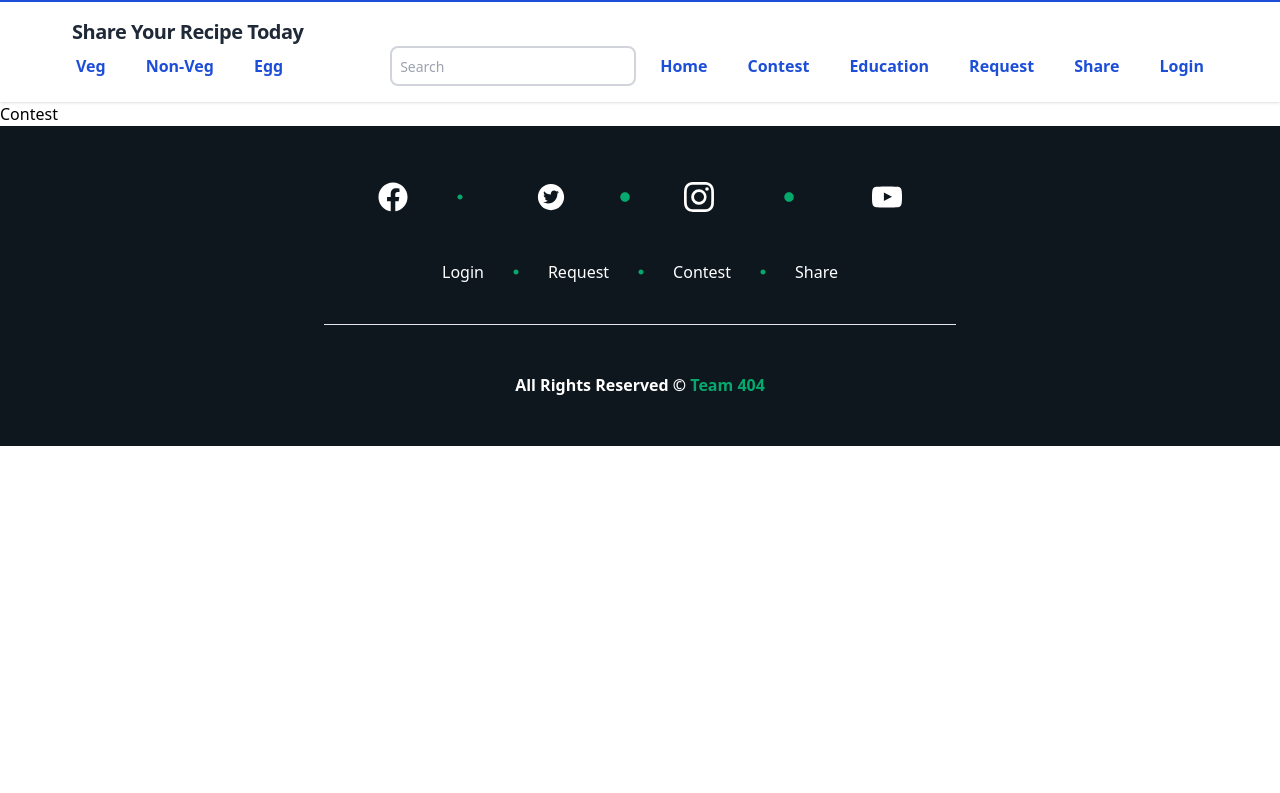
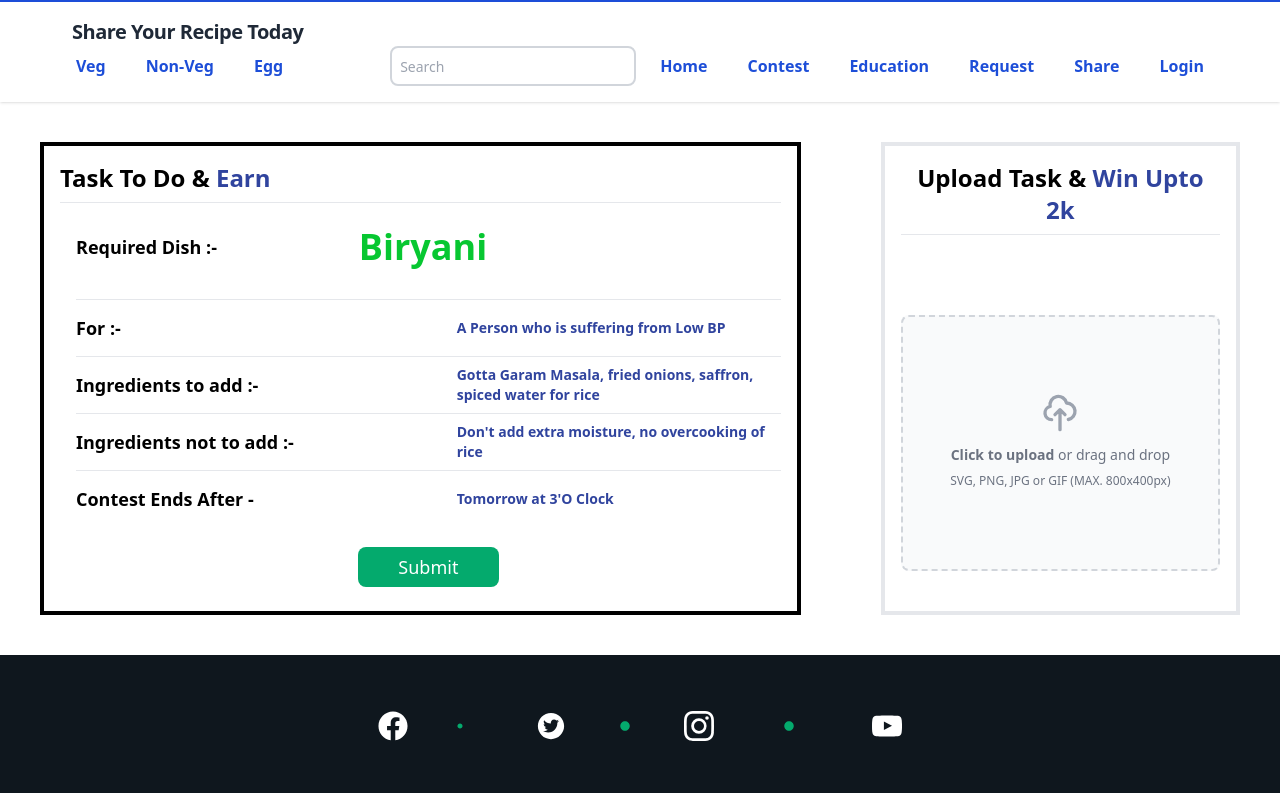
Before and after one commit to Sashi2002/Food_recipe, a Next.js app: page /contest in a window 1280 px wide. Before the commit this address had no page. Shown: the top 793 px of the page. Built offline with nearby package versions, Linux system fonts and the light colour scheme.

Commit message:
edu&contest

```diff
--- /dev/null
+++ b/components/ingri.js
@@ -0,0 +1,48 @@
+import Image from "next/image";
+
+const Ing = () => {
+  return (
+    <div>
+      <div>
+        <div className="flex justify-center items-center flex-col text-2xl text-[#30449e]">
+          <div className="flex px-4">
+            <div className="w-1/2 pb-2 pt-8 flex justify-center items-center">
+              <img src="/images/OIP.jpg" height="400" width="350" alt="image" />
+            </div>
+            <div className="w-1/2 pb-2 pt-8">
+              <p>
+                Lorem ipsum, dolor sit amet consectetur adipisicing elit. Illum
+                rem inventore cumque modi eos, ducimus vitae et illo, debitis
+                quam odit officia similique adipisci. Ipsam rerum unde odio
+                animi nemo.
+              </p>
+              <p>
+                Lorem ipsum dolor sit amet consectetur adipisicing elit.
+                Adipisci rerum iusto consequuntur sed consectetur, ipsam
+                exercitationem! Ipsum quod officia iusto ducimus sed, fugit
+                perferendis velit optio. Amet neque modi velit.
+              </p>
+            </div>
+          </div>
+        </div>
+
+        <div className="flex my-8 text-[#30449e] px-6">
+          <div className="w-1/2 flex justify-center items-center text-2xl">
+            <p className="pt-15 pb-8">
+              Lorem ipsum, dolor sit amet consectetur adipisicing elit. Illum
+              rem inventore cumque modi eos, ducimus vitae et illo, debitis quam
+              odit officia similique adipisci. Ipsum rerum unde odio animi nemo.
+              Lorem ipsum, dolor sit amet consectetur adipisicing elit. Illum
+              rem inventore cumque modi eos, ducimus vitae et illo, debitis quam
+              odit officia similique adipisci. Ipsum rerum unde odio animi nemo.
+            </p>
+          </div>
+          <div className="w-1/2 flex justify-center items-center">
+            <img src="/images/kmk.jpg" height="400" width="350" alt="image" />
+          </div>
+        </div>
+      </div>
+    </div>
+  );
+};
+export default Ing;
--- a/src/pages/contest.js
+++ b/src/pages/contest.js
@@ -1,11 +1,149 @@
 import Image from "next/image";
 import Navbar from "../../components/navbar";
 import Footer from "../../components/footer";
+import { MdAttachEmail } from "react-icons/md";
+import { FcPhone } from "react-icons/fc";
+import { ImLocation2 } from "react-icons/im";
 const Contest = () => {
   return (
     <div>
       <Navbar />
-      <div>Contest</div>
+      <div className="flex justify-center items-center flex-col text-2xl">
+        <div className="flex w-full">
+          <div className="w-3/5 my-10 mx-10 p-4  border-4 border-black border-solid">
+            <div className="mb-6">
+              <b>
+                Task To Do & <span className="text-[#30449e] ">Earn</span>
+              </b>
+              <div>
+                <hr className="w-full mt-2" />
+              </div>
+            </div>
+
+            <div>
+              <form className="ml-4  text-sm">
+                <div className="mb-8 h-10 w-[500px] flex justify-around items-center">
+                  <div className="w-full flex items-center justify-between text-lg">
+                    <label htmlFor="name">
+                      <b>Required Dish :-</b>
+                    </label>
+                  </div>
+                  <span className="h-10 text-4xl w-96 text-[#07C731]">
+                    <b>Biryani</b>
+                  </span>
+                </div>
+                <div>
+                  <hr className="w-full mt-2" />
+                </div>
+                <div className="my-2 h-10 flex justify-around items-center">
+                  <div className="w-full flex items-center justify-between text-lg">
+                    <label htmlFor="name">
+                      <b>For :-</b>
+                    </label>
+                  </div>
+                  <span className="nb w-[600px] text-[#30449e]">
+                    <b>A Person who is suffering from Low BP</b>
+                  </span>
+                </div>
+                <div>
+                  <hr className="w-full mt-2" />
+                </div>
+                <div className="my-2 h-10 flex justify-around items-center">
+                  <div className="w-full flex items-center justify-between text-lg">
+                    <label htmlFor="name">
+                      <b>Ingredients to add :-</b>
+                    </label>
+                  </div>
+                  <span className="nb w-[600px] text-[#30449e]">
+                    <b>
+                      Gotta Garam Masala, fried onions, saffron, spiced water
+                      for rice
+                    </b>
+                  </span>
+                </div>
+                <div>
+                  <hr className="w-full mt-2" />
+                </div>
+                <div className="my-2 h-10 flex justify-around items-center">
+                  <div className="w-full flex items-center justify-between text-lg">
+                    <label htmlFor="name">
+                      <b>Ingredients not to add :-</b>
+                    </label>
+                  </div>
+                  <span className="nb w-[600px] text-[#30449e]">
+                    <b>Don't add extra moisture, no overcooking of rice</b>
+                  </span>
+                </div>
+                <div>
+                  <hr className="w-full mt-2" />
+                </div>
+                <div className="my-2 h-10 flex justify-around items-center">
+                  <div className="w-full flex items-center justify-between text-lg">
+                    <label htmlFor="name">
+                      <b>Contest Ends After - </b>
+                    </label>
+                  </div>
+                  <span className="nb w-[600px] text-[#30449e]">
+                    <b>Tomorrow at 3'O Clock</b>
+                  </span>
+                </div>
+
+                <div className="text-lg text-center">
+                  <button className="bg-[#04aa6d] mt-5 mb-2 border-white rounded-lg border-none decoration-white w-1/5 h-10 text-white">
+                    Submit
+                  </button>
+                </div>
+              </form>
+            </div>
+          </div>
+          <div className="w-2/5 my-10 p-4  mx-10 border-4 border-solid">
+            <div className="mb-6 text-center">
+              <b>
+                Upload Task &{" "}
+                <span className="text-[#30449e] ">Win Upto 2k</span>
+              </b>
+
+              <div>
+                <hr className="w-full mt-2" />
+              </div>
+            </div>
+            <div>
+              <div class="flex items-center justify-center w-full mt-20">
+                <label
+                  for="dropzone-file"
+                  class="flex flex-col items-center justify-center w-full h-64 border-2 border-gray-300 border-dashed rounded-lg cursor-pointer bg-gray-50 dark:hover:bg-bray-800 dark:bg-gray-700 hover:bg-gray-100 dark:border-gray-600 dark:hover:border-gray-500 dark:hover:bg-gray-600"
+                >
+                  <div class="flex flex-col items-center justify-center pt-5 pb-6">
+                    <svg
+                      aria-hidden="true"
+                      class="w-10 h-10 mb-3 text-gray-400"
+                      fill="none"
+                      stroke="currentColor"
+                      viewBox="0 0 24 24"
+                      xmlns="http://www.w3.org/2000/svg"
+                    >
+                      <path
+                        stroke-linecap="round"
+                        stroke-linejoin="round"
+                        stroke-width="2"
+                        d="M7 16a4 4 0 01-.88-7.903A5 5 0 1115.9 6L16 6a5 5 0 011 9.9M15 13l-3-3m0 0l-3 3m3-3v12"
+                      ></path>
+                    </svg>
+                    <p class="mb-2 text-sm text-gray-500 dark:text-gray-400">
+                      <span class="font-semibold">Click to upload</span> or drag
+                      and drop
+                    </p>
+                    <p class="text-xs text-gray-500 dark:text-gray-400">
+                      SVG, PNG, JPG or GIF (MAX. 800x400px)
+                    </p>
+                  </div>
+                  <input id="dropzone-file" type="file" class="hidden" />
+                </label>
+              </div>
+            </div>
+          </div>
+        </div>
+      </div>
       <Footer />
     </div>
   );
--- a/src/pages/education.js
+++ b/src/pages/education.js
@@ -1,11 +1,15 @@
 import Image from "next/image";
 import Navbar from "../../components/navbar";
 import Footer from "../../components/footer";
+import Ing from "../../components/ingri";
 const Education = () => {
   return (
     <div>
       <Navbar />
-      <div>Education</div>
+      <h1 className="text-center text-4xl text-semibold my-6 text-[#04aa6d]">
+        Ingredients
+      </h1>
+      <Ing />
       <Footer />
     </div>
   );
```
Also changed, not shown: public/images/OIP.jpg, public/images/kmk.jpg (added).
